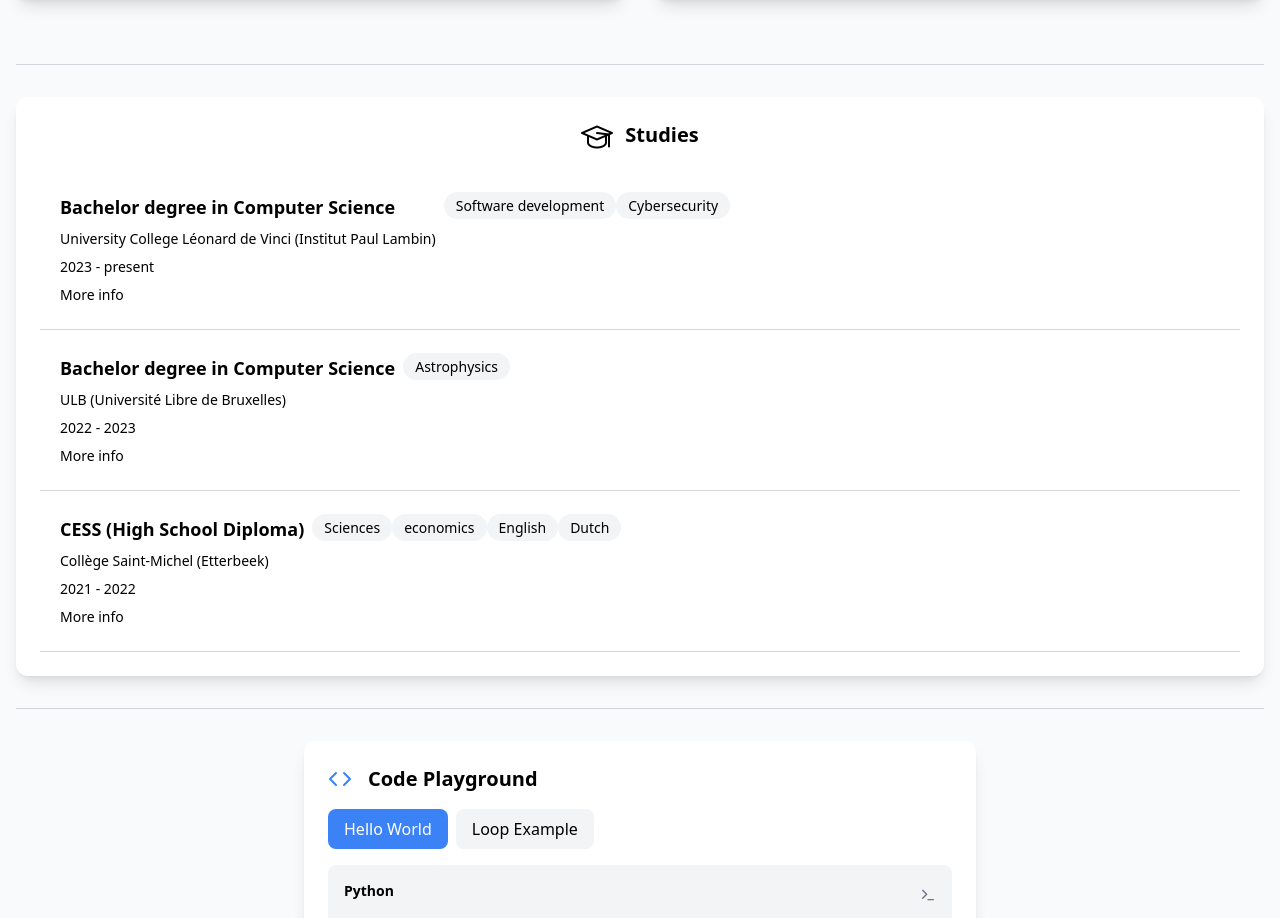
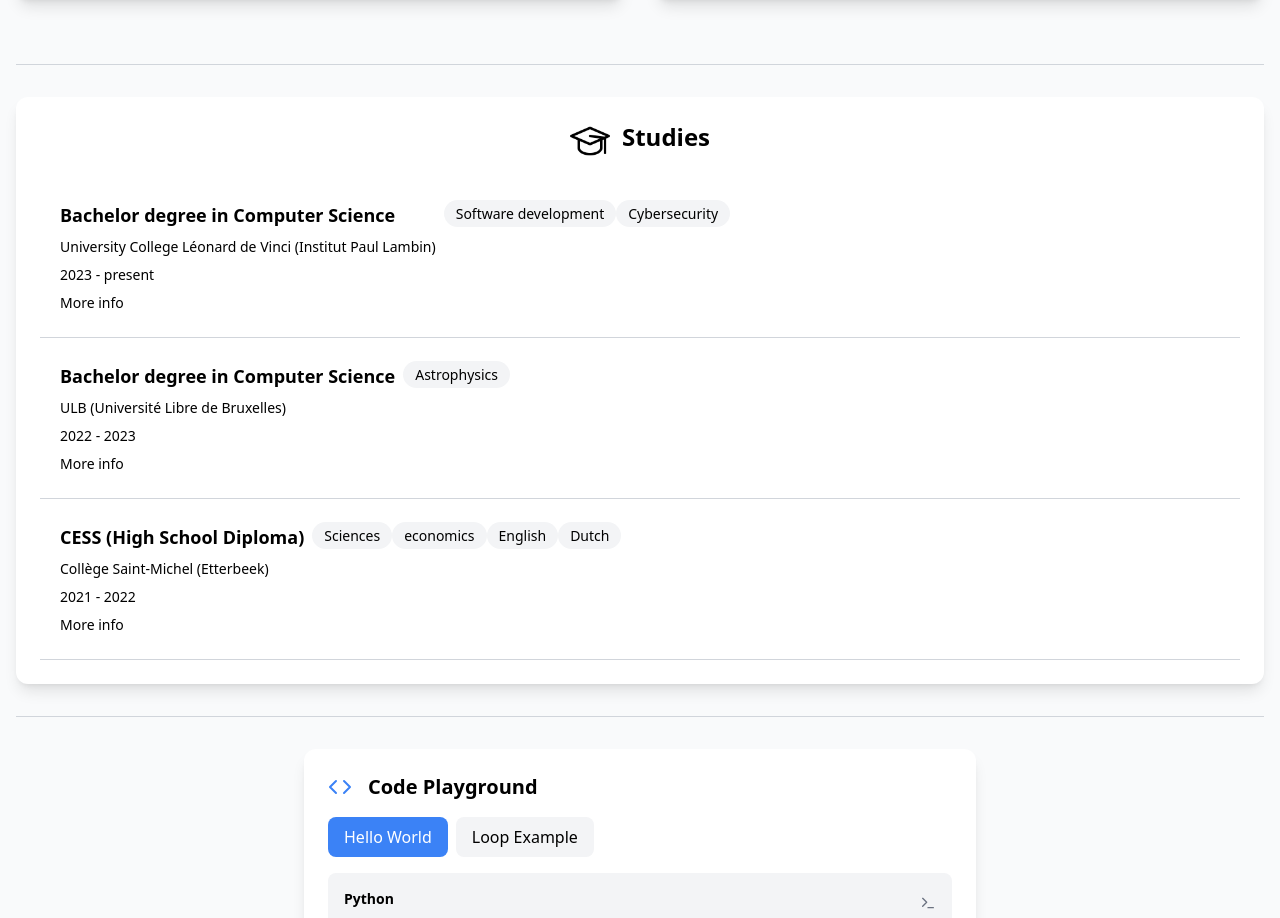
Before and after one commit to sacha-croon-vinci/Online-Resume, a React (Vite) app: page / in a window 1280 px wide. Shown: the part 800-1718 px from the top of the page. Built offline with nearby package versions, Linux system fonts and the light colour scheme.

Commit message:
udpate(css)

```diff
--- a/src/components/Studies/StudyCard.tsx
+++ b/src/components/Studies/StudyCard.tsx
@@ -11,8 +11,8 @@ export function StudyCard({ data }: StudyCardProps) {
     return (
         <div className="bg-white dark:bg-gray-800 p-6 rounded-xl  shadow-lg hover:shadow-2xl transition-shadow">
             <div className="flex gap-3 pl-5 pr-5 mb-4 justify-center">
-                <img src="/src/public/images/graduation-hat.png"  alt="study image" className="w-8 h-8"/>
-                <h3 className="text-xl font-bold dark:text-white ">Studies</h3>
+                <img src="/src/public/images/graduation-hat.png"  alt="study image" className="w-10 h-10"/>
+                <h3 className="text-2xl font-bold dark:text-white ">Studies</h3>
             </div>
             {data.map((study) => (
                 <StudyItem
```
